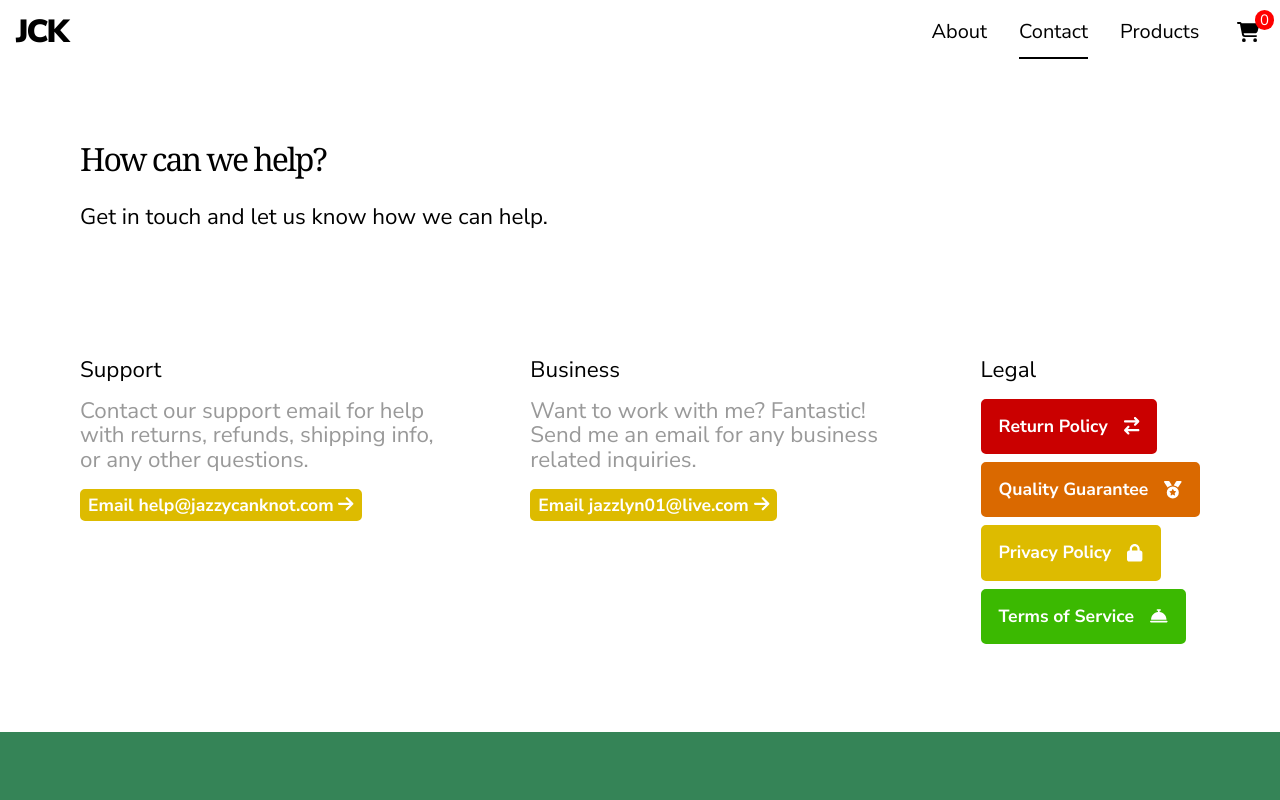
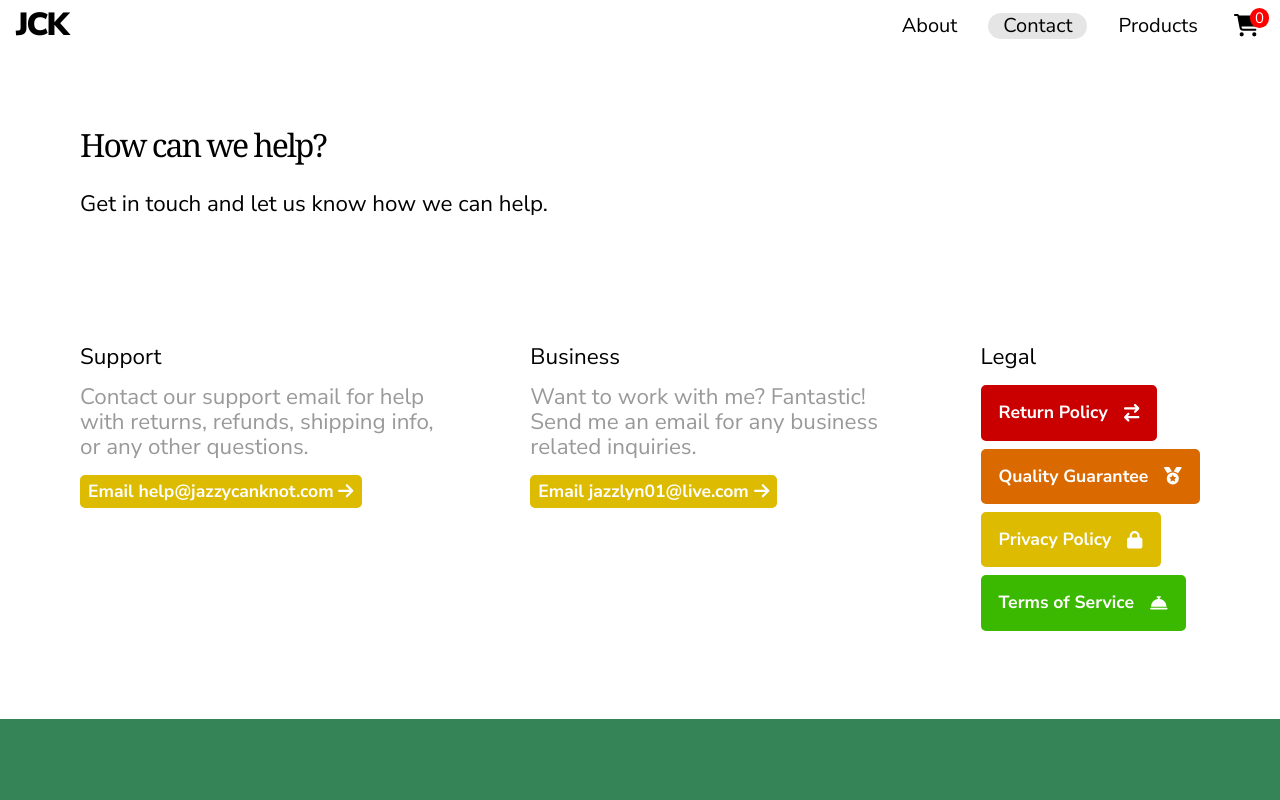
Before and after one commit to igaboo/jazzy-can-knot-nextjs, a Next.js app: page /contact in a window 1280 px wide. Shown: the top 800 px of the page. Built offline with nearby package versions, Linux system fonts and the light colour scheme; no server answers.

Commit message:
changed hover effects and size

```diff
--- a/components/Navbar/Navbar.module.scss
+++ b/components/Navbar/Navbar.module.scss
@@ -1,6 +1,7 @@
 .bg {
   position: sticky;
   top: 0;
+  transition: background-color 200ms ease;
 
   z-index: 1;
 }
@@ -13,35 +14,32 @@
   align-items: center;
   justify-content: space-between;
 
+  h1 {
+    transition: color 200ms ease, opacity 200ms ease;
+  }
+
   ul {
     display: flex;
     align-items: center;
-    gap: 2rem;
+    gap: 1rem;
 
-    padding: 0;
     margin: 0;
+    padding-block: 0.5rem;
   }
 
-  li {
-    height: 100%;
-
+  li:not(:last-child) {
     font-size: 1.25rem;
 
-    padding-block: 1rem;
+    padding: 2px 15px;
+    border-radius: 10rem;
 
     position: relative;
+
+    transition: color 200ms ease, opacity 200ms ease;
   }
 
-  li.active::after {
-    content: "";
-    position: absolute;
-
-    left: 0;
-    right: 0;
-    top: 95%;
-    bottom: 0;
-
-    background-color: black;
+  li.active {
+    background-color: rgba($color: rgb(0, 0, 0), $alpha: 0.1);
   }
 }
 
@@ -66,8 +64,8 @@
 
   button span {
     position: absolute;
-    top: 10px;
-    right: -10px;
+    top: 0;
+    right: -5px;
 
     background-color: red;
     height: 1.25rem;
@@ -86,7 +84,7 @@
   }
 
   button:hover {
-    background-color: #ffffff25;
+    background-color: #00000013;
   }
 }
 
```
